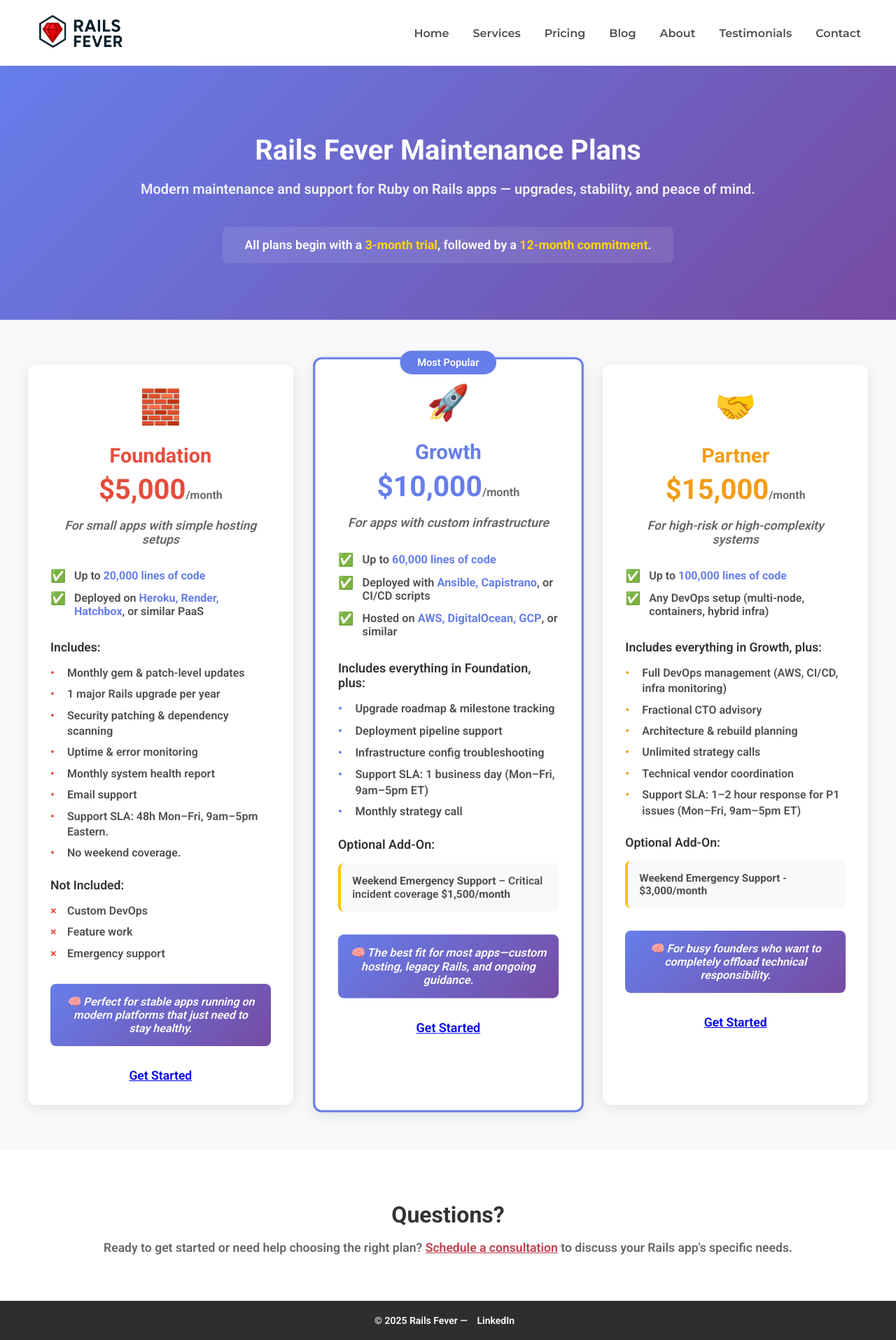
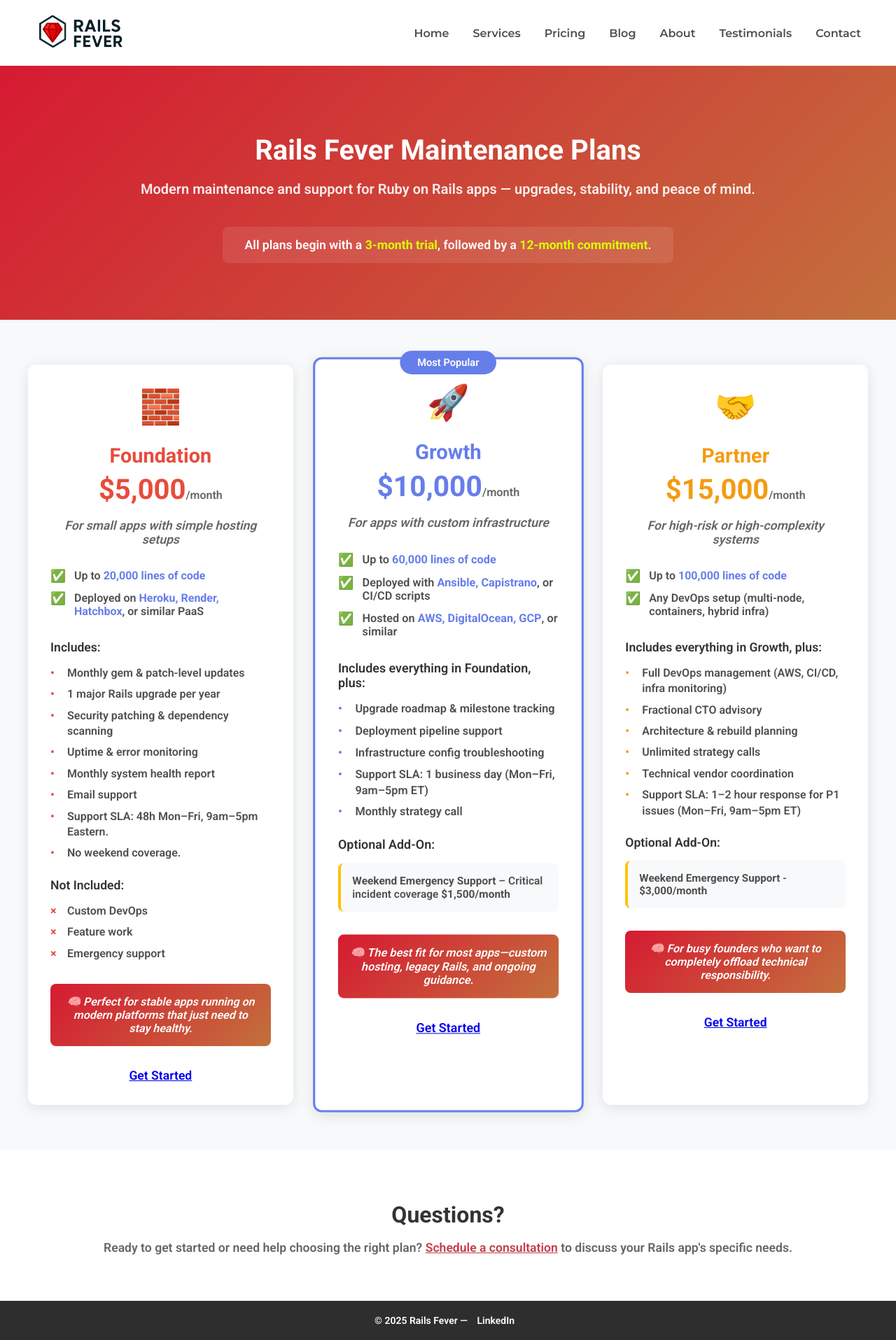
Before and after one commit to waleo/railsfever-05-2025, a Jekyll site: the page built from pricing.html, in a window 1280 px wide. Shown: the whole page at 70% size. Built offline with Jekyll 4.4.1, drawn with Linux system fonts in a browser that asks for light colours.

Commit message:
Change hero and plan detail background color

```diff
--- a/_sass/_pricing.scss
+++ b/_sass/_pricing.scss
@@ -2,7 +2,7 @@
 
 .pricing-page {
   .pricing-hero {
-    background: linear-gradient(135deg, #667eea 0%, #764ba2 100%);
+    background: linear-gradient(135deg, #D61A32 0%, #C3703D 100%);
     color: white;
     padding: 4rem 0;
     text-align: center;
@@ -33,7 +33,7 @@
       backdrop-filter: blur(10px);
 
       strong {
-        color: #ffd700;
+        color: #df0;
       }
     }
   }
@@ -189,7 +189,7 @@
       }
 
       .plan-ideal {
-        background: linear-gradient(135deg, #667eea 0%, #764ba2 100%);
+        background: linear-gradient(135deg, #D61A32 0%, #C3703D 100%);
         color: white;
         padding: 1rem;
         border-radius: 8px;
```
